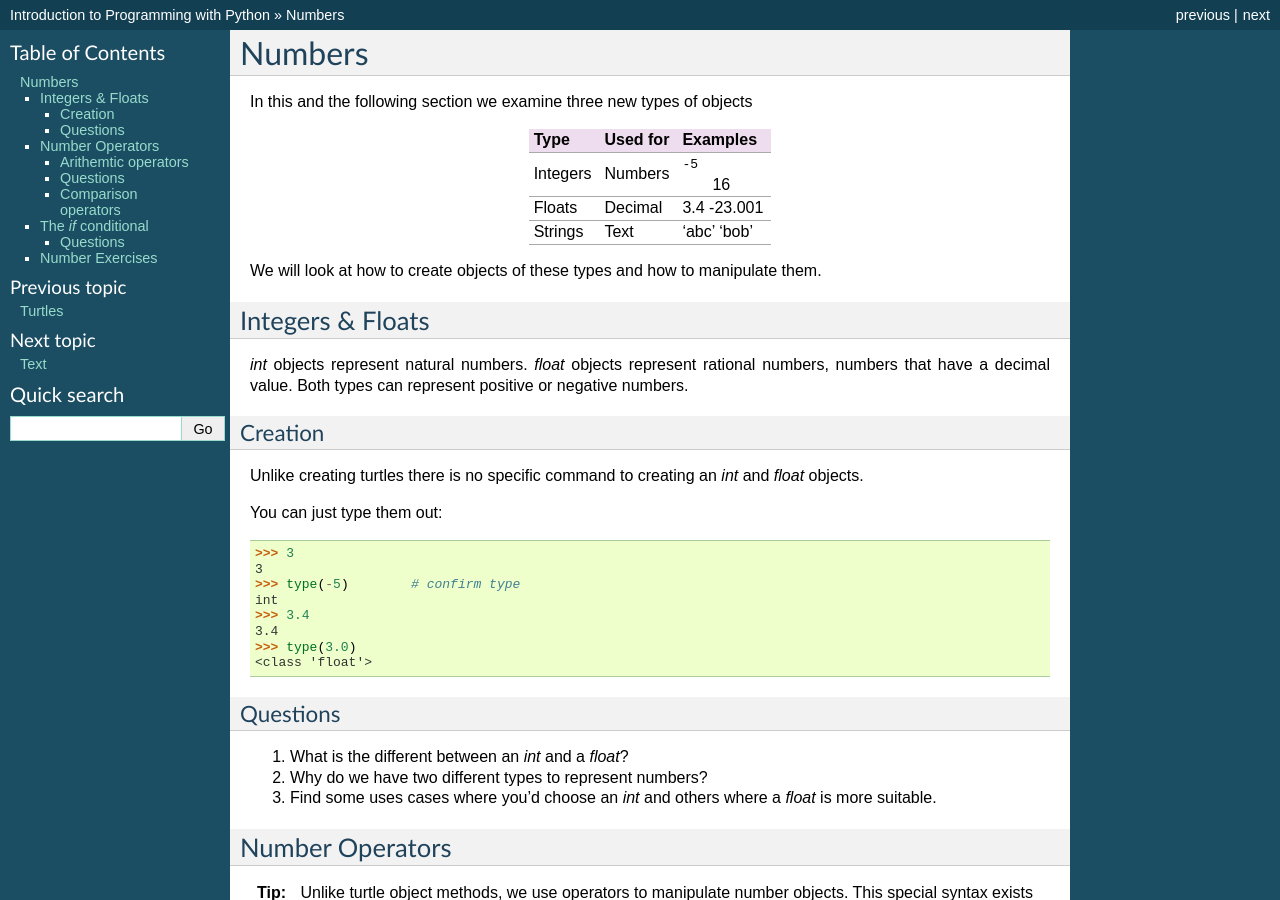
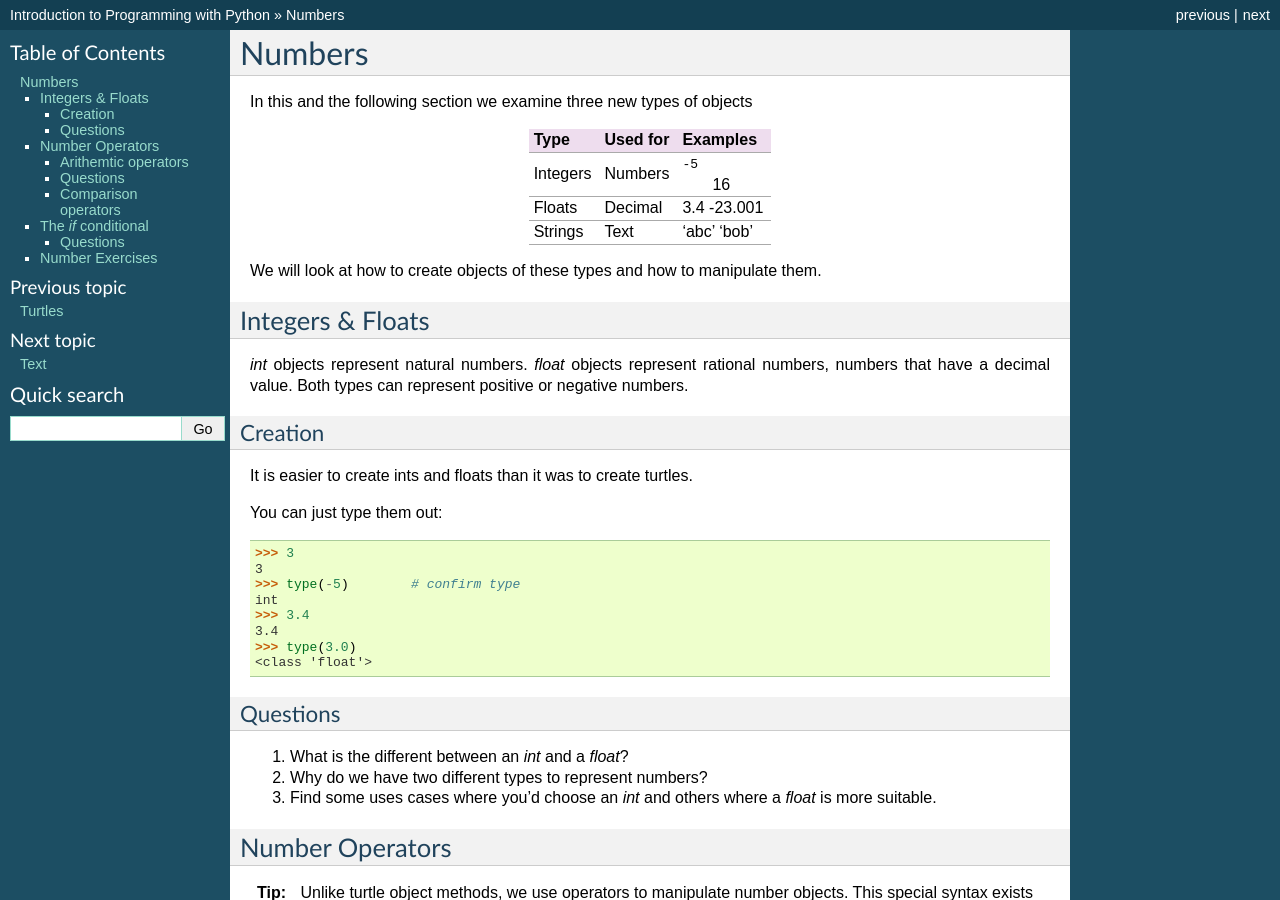
Before and after one commit to gu-lseg/intro-to-programming, a Sphinx documentation site: the page built from source/numbers.rst, in a window 1280 px wide and 900 px high. Built offline with Sphinx 7.4.7, drawn with Linux system fonts in a browser that asks for light colours; pages that are not in the unit, such as notebooks, are missing from menus.

Commit message:
simplify ✂:scissors:

```diff
--- a/source/numbers.rst
+++ b/source/numbers.rst
@@ -25,8 +25,7 @@ Both types can represent positive or negative numbers.
 Creation
 --------
 
-Unlike creating turtles there is no specific command to creating an `int`
-and `float` objects.
+It is easier to create ints and floats than it was to create turtles.
 
 You can just type them out::
 
```
